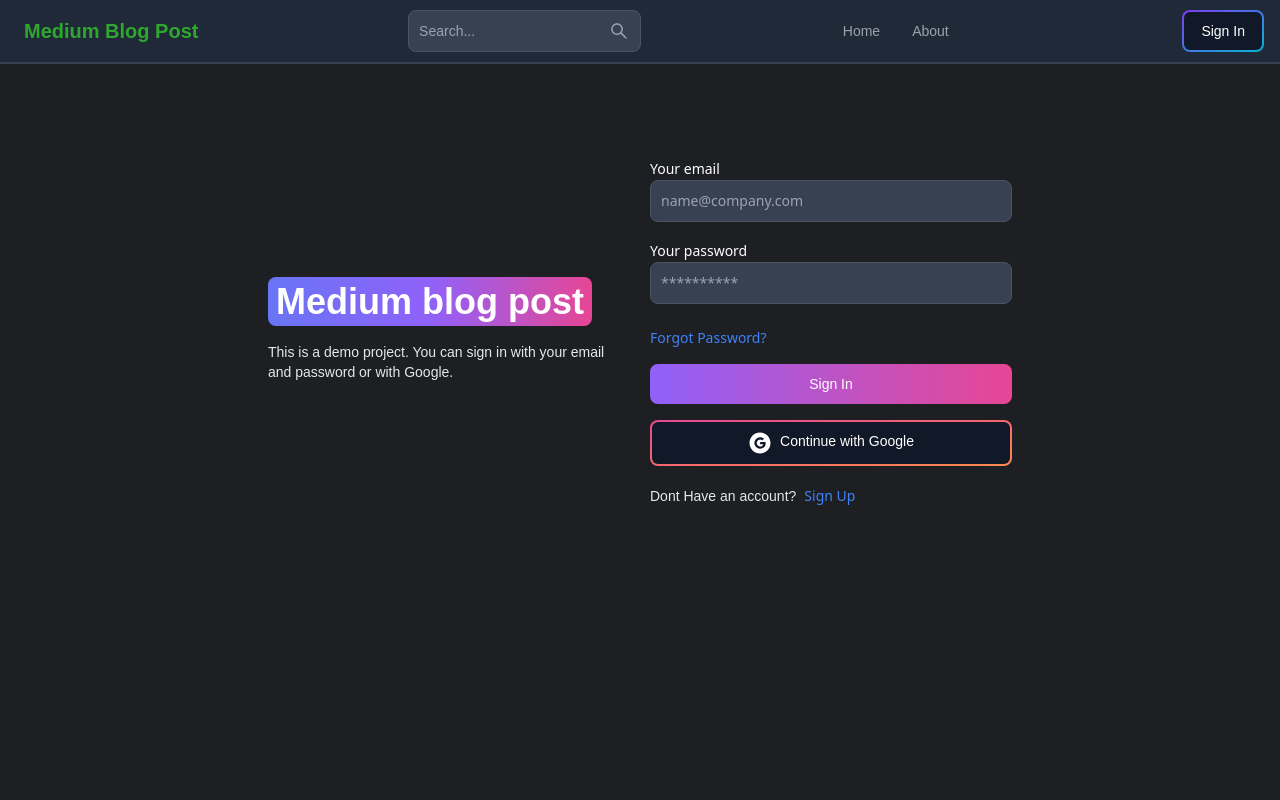
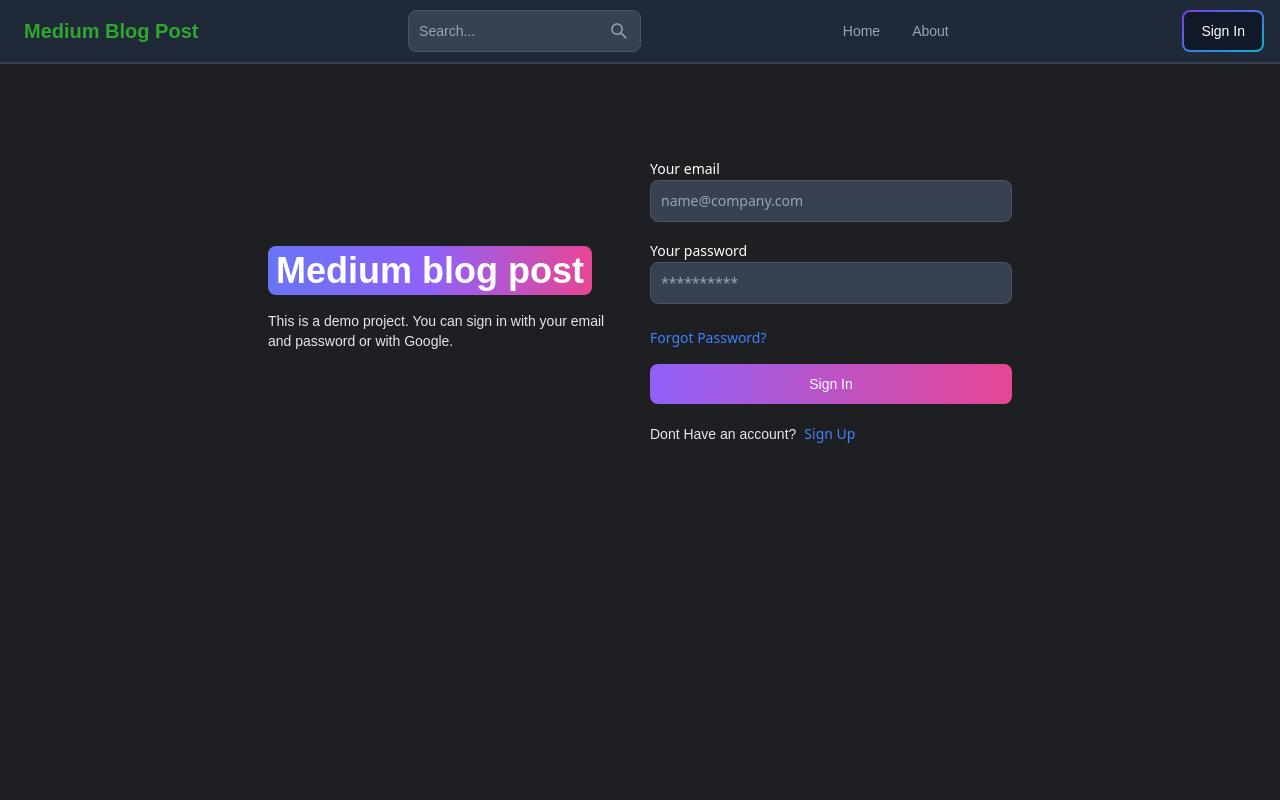
Before and after one commit to pranavlabdhe/medium-blog-2025, a React (Vite) app in the folder client/: page /sign-in in a window 1280 px wide. Shown: the top 800 px of the page. Built offline with nearby package versions, Linux system fonts and the light colour scheme.

Commit message:
Removed google sign-in due to post creation issue

```diff
--- a/client/src/components/OAuth.jsx
+++ b/client/src/components/OAuth.jsx
@@ -34,9 +34,10 @@ export default function OAuth() {
         }
     }
   return (
-    <Button type='button' gradientDuoTone='pinkToOrange' outline onClick={handleGoogleClick}>
-        <AiFillGoogleCircle className='w-6 h-6 mr-2'/>
-        Continue with Google
-    </Button>
+    // <Button type='button' gradientDuoTone='pinkToOrange' outline onClick={handleGoogleClick}>
+    //     <AiFillGoogleCircle className='w-6 h-6 mr-2'/>
+    //     Continue with Google
+    // </Button>
+    <></>
   )
 }
```
